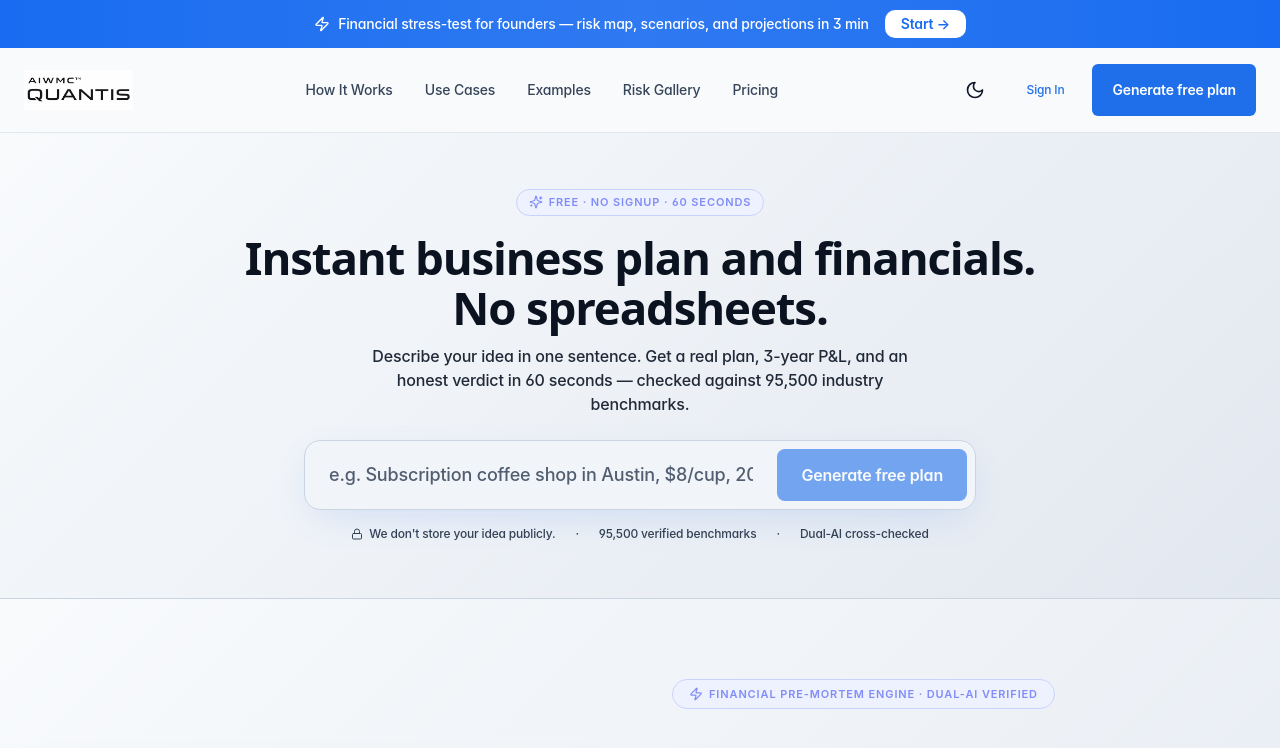
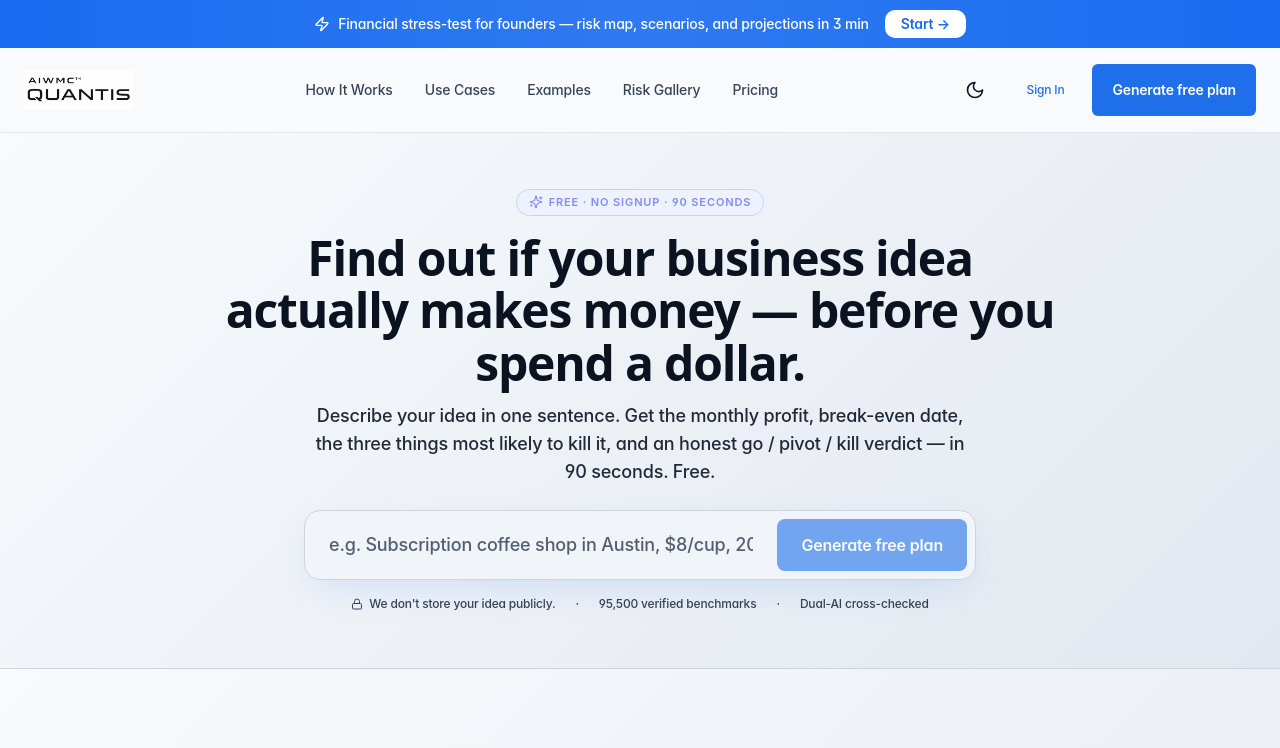
Before and after one commit to AIWMCX/aiwmcquantis, a React (Vite) app: page / in a window 1280 px wide. Shown: the top 748 px of the page. Built offline with nearby package versions, Linux system fonts and the light colour scheme; no server answers; the database is empty; a web font is replaced by a local one.

Commit message:
Changes
Co-authored-by: AIWMCX <208394325+AIWMCX@users.noreply.github.com>

```diff
--- a/src/components/landing/HeroSingleInput.tsx
+++ b/src/components/landing/HeroSingleInput.tsx
@@ -101,21 +101,21 @@ export function HeroSingleInput() {
             }}
           >
             <Sparkles className="w-3.5 h-3.5" />
-            Free · No signup · 60 seconds
+            Free · No signup · 90 seconds
           </span>
           <h1
             className="font-bold leading-[1.1] mb-3"
             style={{
-              fontSize: 'clamp(1.85rem, 4.2vw, 2.85rem)',
+              fontSize: 'clamp(1.95rem, 4.4vw, 3rem)',
               fontFamily: 'var(--q-font-heading, inherit)',
               color: 'var(--q-text-primary, hsl(var(--foreground)))',
               letterSpacing: '-0.025em',
             }}
           >
-            Instant business plan and financials. No spreadsheets.
+            Find out if your business idea actually makes money — before you spend a dollar.
           </h1>
-          <p className="text-sm md:text-base max-w-xl mx-auto" style={{ color: 'var(--q-text-secondary, hsl(var(--muted-foreground)))' }}>
-            Describe your idea in one sentence. Get a real plan, 3-year P&amp;L, and an honest verdict in 60 seconds — checked against 95,500 industry benchmarks.
+          <p className="text-base md:text-lg max-w-2xl mx-auto" style={{ color: 'var(--q-text-secondary, hsl(var(--muted-foreground)))' }}>
+            Describe your idea in one sentence. Get the monthly profit, break-even date, the three things most likely to kill it, and an honest go / pivot / kill verdict — in 90 seconds. Free.
           </p>
         </div>
 
```
